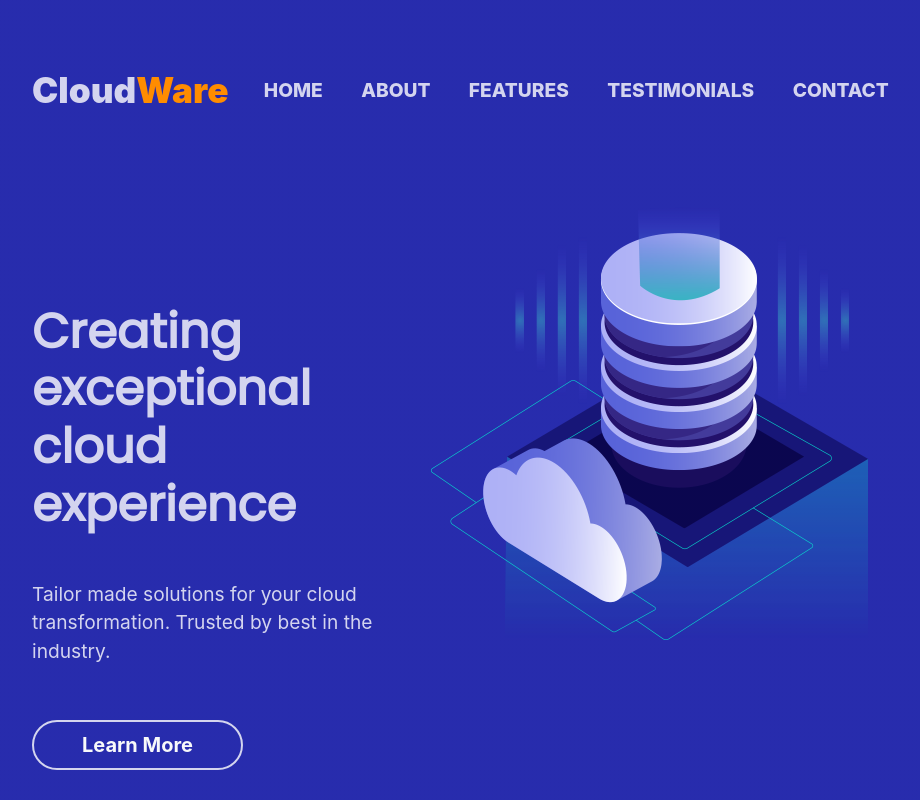
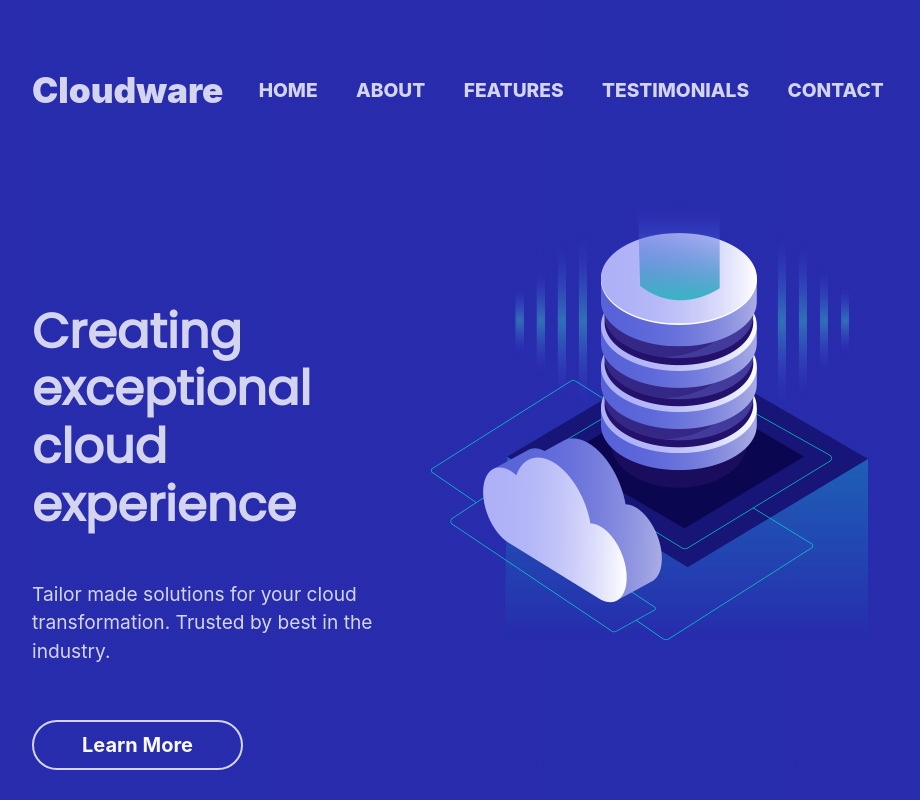
Before and after one commit to rajeshcyp/landing_page, a plain HTML site: page index.html in a window 1280 px wide. Shown: the top 800 px of the page, without its empty margins (224-1144 px from the left). Drawn offline with nearby package versions, Linux system fonts and the light colour scheme.

Commit message:
fix logo

```diff
--- a/index.html
+++ b/index.html
@@ -30,7 +30,7 @@
 			<div class="blue-overlay">
 				<!-- Navigation  -->
 				<nav class="navbar navbar-expand-lg navbar-light">
-					<a class="navbar-brand" href="#"><span class="color-text">Cloud</span>Ware</a>
+					<a class="navbar-brand" href="#"><span class="color-text">Cloudware</span></a>
 					<button class="navbar-toggler" type="button" data-toggle="collapse"
 						data-target="#navbarSupportedContent" aria-controls="navbarSupportedContent"
 						aria-expanded="false" aria-label="Toggle navigation">
```
